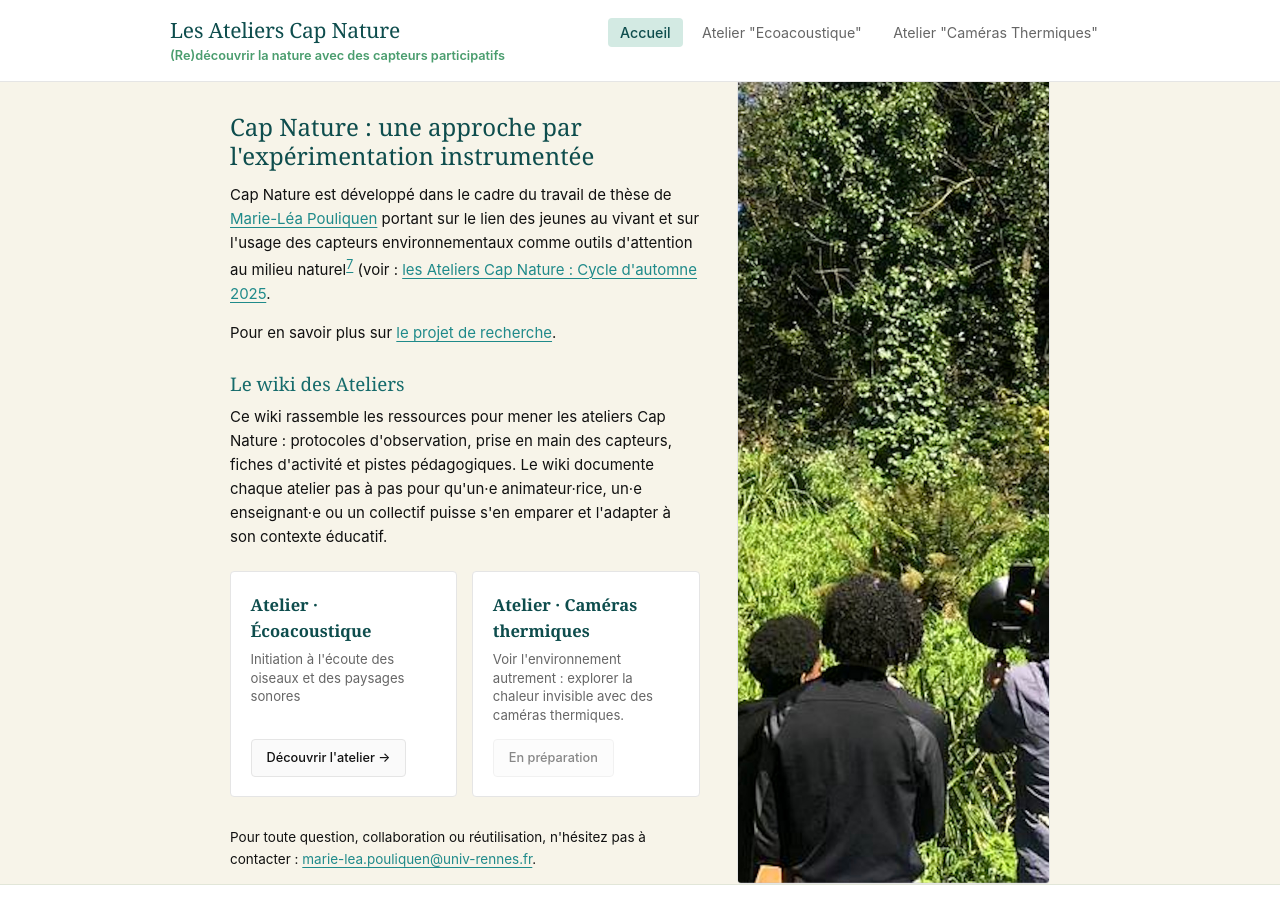
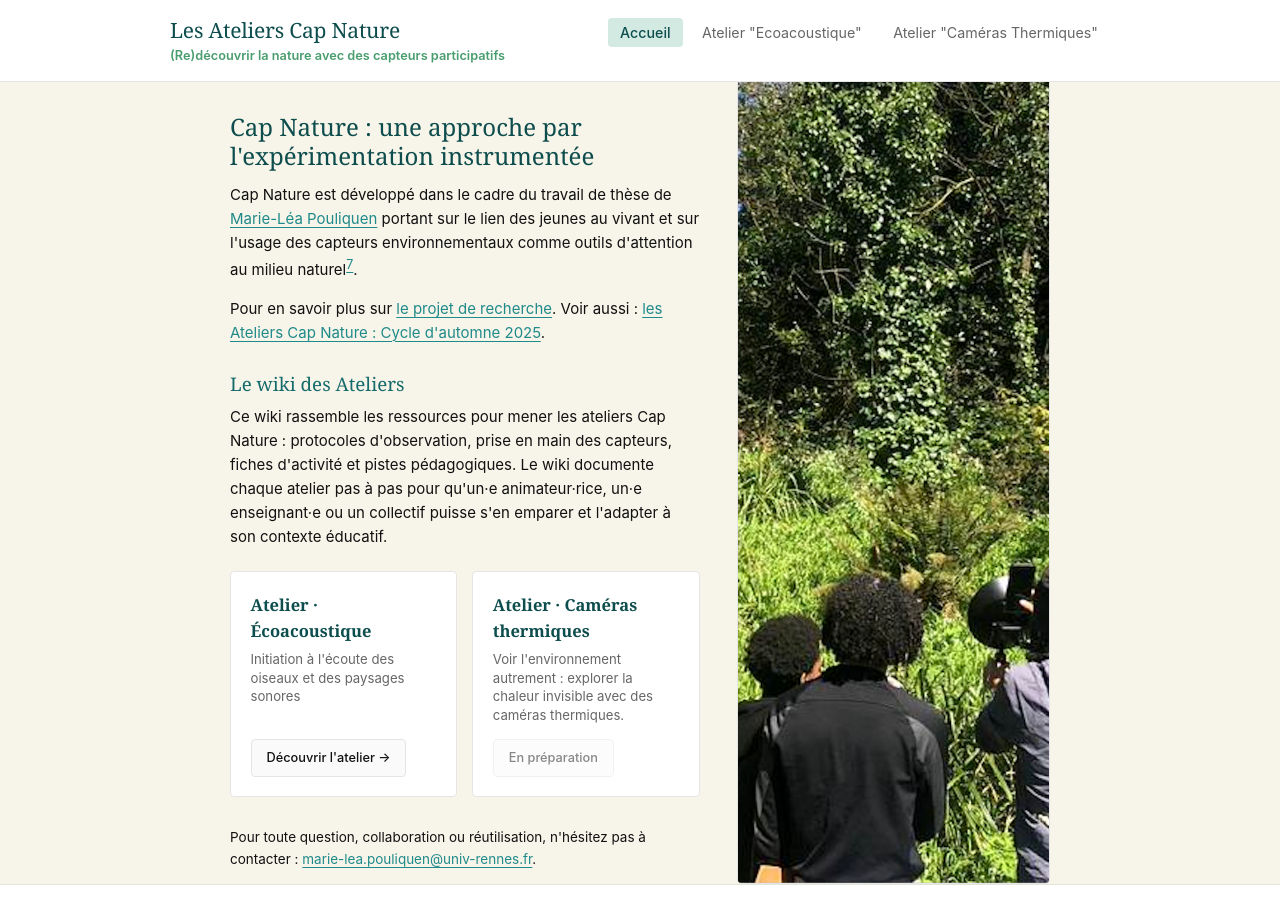
Before and after one commit to marieleapouliquen/wiki-cap-nature, a Jekyll site: the page built from index.md, in a window 1280 px wide and 900 px high, scrolled down 1146 px. Built offline with Jekyll 4.4.1, drawn with Linux system fonts in a browser that asks for light colours.

Commit message:
Update index.md

```diff
--- a/index.md
+++ b/index.md
@@ -44,9 +44,9 @@ show_photo_credits: false
 
         <div>
           <h2>Cap Nature : une approche par l'expérimentation instrumentée</h2>
-          <p>Cap Nature est développé dans le cadre du travail de thèse de <a href="https://marieleapouliquen.github.io/recherche/" target="_blank" rel="noopener">Marie-Léa Pouliquen</a> portant sur le lien des jeunes au vivant et sur l'usage des capteurs environnementaux comme outils d'attention au milieu naturel<sup><a href="#ref7">7</a></sup> (voir : <a href="https://terra-forma-web.osug.fr/Les-ateliers-Cap-Nature-Presentation-du-cycle-d-automne-2025" target="_blank" rel="noopener">les Ateliers Cap Nature : Cycle d'automne 2025</a>.</p>
+          <p>Cap Nature est développé dans le cadre du travail de thèse de <a href="https://marieleapouliquen.github.io/recherche/" target="_blank" rel="noopener">Marie-Léa Pouliquen</a> portant sur le lien des jeunes au vivant et sur l'usage des capteurs environnementaux comme outils d'attention au milieu naturel<sup><a href="#ref7">7</a></sup>.</p>
 
-          <p>Pour en savoir plus sur <a href="{{ '/atelier-oiseaux/' | relative_url }}" target="_blank" rel="noopener">le projet de recherche</a>.</p>
+          <p>Pour en savoir plus sur <a href="{{ '/atelier-oiseaux/' | relative_url }}" target="_blank" rel="noopener">le projet de recherche</a>. Voir aussi : <a href="https://terra-forma-web.osug.fr/Les-ateliers-Cap-Nature-Presentation-du-cycle-d-automne-2025" target="_blank" rel="noopener">les Ateliers Cap Nature : Cycle d'automne 2025</a>.</p>
 
           <h3>Le wiki des Ateliers</h3>
           <p>Ce wiki rassemble les ressources pour mener les ateliers Cap Nature : protocoles d'observation, prise en main des capteurs, fiches d'activité et pistes pédagogiques. Le wiki documente chaque atelier pas à pas pour qu'un·e animateur·rice, un·e enseignant·e ou un collectif puisse s'en emparer et l'adapter à son contexte éducatif.</p>
```
